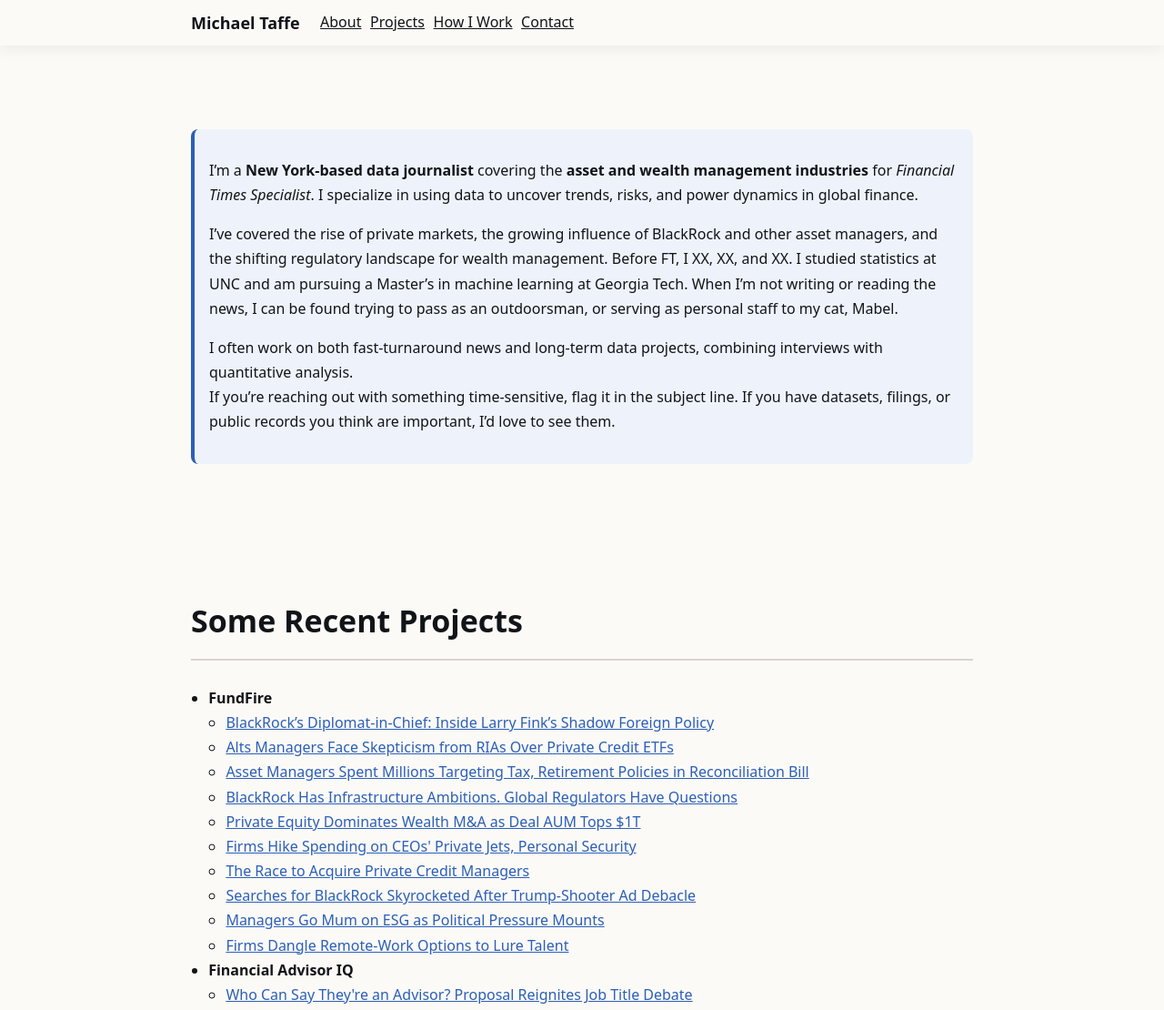
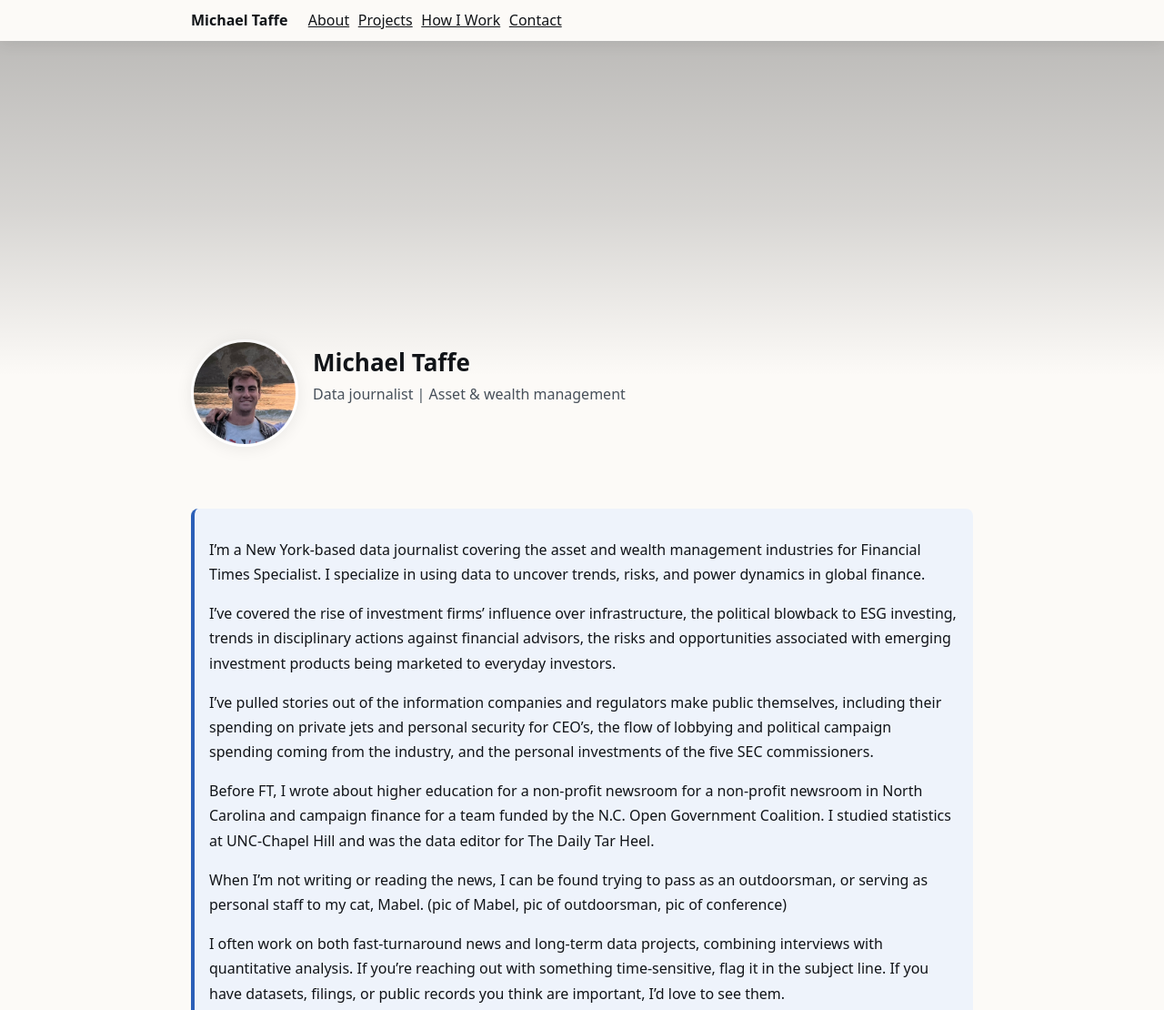
Before and after one commit to michaeltaffe/michaeltaffe.github.io, a plain HTML site: page index.html in a window 1280 px wide. Shown: the top 1110 px of the page at 91% size. Drawn offline with Linux system fonts and the light colour scheme.

Commit message:
Update index.html

```diff
--- a/index.html
+++ b/index.html
@@ -4,48 +4,56 @@
 <meta charset="utf-8" />
 <meta name="viewport" content="width=device-width,initial-scale=1" />
 <title>Michael Taffe — Data Journalist</title>
+<meta name="description" content="Portfolio and contact for Michael Taffe, data journalist covering asset and wealth management." />
 
 <style>
-    :root {
-      --bg: #fcfaf7; --ink: #111418; --muted-ink: #47505a;
-      --rule: #dad4cc; --accent: #2b5fb8; --accent-ink: #0f2f6a;
-      --callout: #eef3fb; --nav-bg: rgba(252,250,247,0.9);
-      --shadow: 0 2px 18px rgba(17,20,24,.08); --radius: 14px;
-      --maxw: 860px; --leading: 1.7;
-      --step-0: clamp(16px, 1.2vw, 18px); --step-1: clamp(20px, 2.2vw, 26px);
-      --step-2: clamp(24px, 3vw, 34px);
+  :root{
+    --bg:#fcfaf7;--ink:#111418;--muted:#47505a;--rule:#dad4cc;
+    --accent:#2b5fb8;--accent-ink:#0f2f6a;--callout:#eef3fb;
+    --nav-bg:rgba(252,250,247,.92);--shadow:0 2px 18px rgba(17,20,24,.08);
+    --maxw:860px;--radius:14px;--leading:1.7;
+    --step-0:clamp(16px,1.2vw,18px);--step-1:clamp(20px,2.2vw,26px);--step-2:clamp(24px,3vw,34px);
   }
-    html { scroll-behavior: smooth; }
-    body {
-      margin: 0; background: var(--bg); color: var(--ink);
-      font: 400 var(--step-0)/var(--leading) ui-sans-serif, system-ui, -apple-system;
+  html{scroll-behavior:smooth}
+  body{margin:0;background:var(--bg);color:var(--ink);font:400 var(--step-0)/var(--leading) ui-sans-serif,system-ui,-apple-system,Segoe UI,Roboto,Helvetica,Arial}
+  h2{font-size:var(--step-2);border-bottom:2px solid var(--rule);padding-bottom:.35em;margin-top:0}
+
+  /* Header & nav */
+  header{position:sticky;top:0;z-index:1000;background:var(--nav-bg);backdrop-filter:blur(8px);box-shadow:var(--shadow)}
+  .nav{max-width:var(--maxw);margin:0 auto;padding:.55rem 1rem;display:flex;align-items:center;gap:.6rem}
+  .brand{font-weight:700;margin-right:.8rem}
+  .nav a{color:var(--ink);text-decoration:underline}
+  .nav a:hover{color:var(--accent-ink)}
+
+  /* Hero banner */
+  .hero{
+    position:relative;width:100%;height:min(46vh,420px);
+    background:url('banner.jpg') center/cover no-repeat;
   }
-    h2 { font-size: var(--step-2); border-bottom: 2px solid var(--rule); padding-bottom: .35em; }
-    strong { font-weight: 650; }
-
-    header {
-      position: sticky; top: 0; z-index: 1000;
-      backdrop-filter: blur(8px);
-      background: var(--nav-bg); box-shadow: var(--shadow);
-    }
-    .nav { max-width: var(--maxw); margin: 0 auto; padding: .6rem 1rem;
-      display: flex; align-items: center; gap: .6rem; }
-    .brand { font-weight: 700; font-size: 18px; margin-right: .8rem; }
-    .nav a { color: var(--ink); text-decoration: underline; }
-    .nav a:hover { color: var(--accent-ink); }
-
-    main { max-width: var(--maxw); margin: 0 auto; padding: 1rem; }
-    section { padding: 60px 0 40px; }
-
-    .callout {
-      background: var(--callout); border-left: 4px solid var(--accent);
-      padding: 1rem; border-radius: 8px; margin: 1rem 0;
+  .hero::after{ /* subtle gradient for readability */
+    content:"";position:absolute;inset:0;background:linear-gradient(to bottom, rgba(0,0,0,.25), rgba(0,0,0,.15), rgba(0,0,0,.0));
   }
 
-    ul { padding-left: 1.2rem; }
-    footer { margin-top: 40px; padding: 28px 1rem; border-top: 1px solid var(--rule); text-align: center; color: var(--muted-ink); }
-    a { color: var(--accent); }
-    a:hover { color: var(--accent-ink); }
+  main{max-width:var(--maxw);margin:0 auto;padding:1rem}
+  section{padding:60px 0 40px}
+
+  /* Headshot */
+  .intro{
+    display:flex;align-items:flex-start;gap:1rem;margin-top:-56px; /* overlaps hero slightly */
+  }
+  .headshot{
+    width:112px;height:112px;border-radius:50%;object-fit:cover;border:3px solid #fff;box-shadow:var(--shadow);
+  }
+
+  /* About box */
+  .callout{background:var(--callout);border-left:4px solid var(--accent);padding:1rem;border-radius:8px;margin:0.5rem 0 1rem}
+
+  /* Lists & links */
+  a{color:var(--accent)} a:hover{color:var(--accent-ink)}
+  ul{padding-left:1.2rem}
+
+  /* Footer */
+  footer{margin-top:40px;padding:28px 1rem;border-top:1px solid var(--rule);text-align:center;color:var(--muted)}
 </style>
 </head>
 <body>
@@ -60,22 +68,37 @@
   </nav>
 </header>
 
+<div class="hero" role="img" aria-label="Landscape banner image"></div>
+
 <main>
+  <!-- Intro + headshot -->
+  <div class="intro">
+    <img class="headshot" src="headshot.jpg" alt="Headshot of Michael Taffe" />
+    <div>
+      <h1 style="margin:.2rem 0 0;font-size:var(--step-1);">Michael Taffe</h1>
+      <div style="color:var(--muted)">Data journalist | Asset &amp; wealth management</div>
+    </div>
+  </div>
+
   <!-- ABOUT -->
   <section id="about">
     <div class="callout">
-      <p>I’m a <strong>New York-based data journalist</strong> covering the <strong>asset and wealth management industries</strong> for <em>Financial Times Specialist</em>. I specialize in using data to uncover trends, risks, and power dynamics in global finance.</p>
-      <p>I’ve covered the rise of private markets, the growing influence of BlackRock and other asset managers, and the shifting regulatory landscape for wealth management. Before FT, I XX, XX, and XX. I studied statistics at UNC and am pursuing a Master’s in machine learning at Georgia Tech. When I’m not writing or reading the news, I can be found trying to pass as an outdoorsman, or serving as personal staff to my cat, Mabel.</p>
-      <p>I often work on both fast-turnaround news and long-term data projects, combining interviews with quantitative analysis.<br>
-      If you’re reaching out with something time-sensitive, flag it in the subject line. If you have datasets, filings, or public records you think are important, I’d love to see them.</p>
+      <p>I’m a New York-based data journalist covering the asset and wealth management industries for Financial Times Specialist. I specialize in using data to uncover trends, risks, and power dynamics in global finance. </p>
+      <p>I’ve covered the rise of investment firms’ influence over infrastructure, the political blowback to ESG investing, trends in disciplinary actions against financial advisors, the risks and opportunities associated with emerging investment products being marketed to everyday investors.</p>
+      <p>I’ve pulled stories out of the information companies and regulators make public themselves, including their spending on private jets and personal security for CEO’s, the flow of lobbying and political campaign spending coming from the industry, and the personal investments of the five SEC commissioners.</p>
+      <p>Before FT, I wrote about higher education for a non-profit newsroom for a non-profit newsroom in North Carolina and campaign finance for a team funded by the N.C. Open Government Coalition. I studied statistics at UNC-Chapel Hill and was the data editor for The Daily Tar Heel. </p>
+      <p>When I’m not writing or reading the news, I can be found trying to pass as an outdoorsman, or serving as personal staff to my cat, Mabel. (pic of Mabel, pic of outdoorsman, pic of conference)</p>
+      <p>I often work on both fast-turnaround news and long-term data projects, combining interviews with quantitative analysis. If you’re reaching out with something time-sensitive, flag it in the subject line. If you have datasets, filings, or public records you think are important, I’d love to see them.</p>
     </div>
   </section>
 
   <!-- PROJECTS -->
   <section id="projects">
     <h2>Some Recent Projects</h2>
+
     <ul>
-      <li><strong>FundFire</strong>
+      <!-- FundFire first -->
+      <li><strong>FF</strong>
         <ul>
           <li><a href="https://www.ft.com">BlackRock’s Diplomat-in-Chief: Inside Larry Fink’s Shadow Foreign Policy</a></li>
           <li><a href="https://www.ft.com">Alts Managers Face Skepticism from RIAs Over Private Credit ETFs</a></li>
@@ -89,12 +112,13 @@
           <li><a href="https://www.ft.com">Firms Dangle Remote-Work Options to Lure Talent</a></li>
         </ul>
       </li>
+
+      <!-- Financial Advisor IQ with U5 as a nested bullet -->
       <li><strong>Financial Advisor IQ</strong>
         <ul>
           <li><a href="https://www.ft.com">Who Can Say They're an Advisor? Proposal Reignites Job Title Debate</a></li>
           <li><a href="https://www.ft.com">What's Driving the Boom in Structured Product Arbitrations</a></li>
-        </ul>
-      </li>
+
           <li><strong>U5 Series</strong>
             <ul>
               <li><a href="https://www.ft.com">Brokers Fired: Here’s Why Top Firms Give the Boot</a></li>
@@ -105,6 +129,10 @@
               <li><a href="https://www.ft.com">Financial Services Industry Spending on Lobbyists Like It's 2009</a></li>
             </ul>
           </li>
+        </ul>
+      </li>
+
+      <!-- More -->
       <li><strong>More</strong>
         <ul>
           <li><a href="https://www.ft.com">IG: You Had Me at Low Cost: SEC Commissioners' Personal Assets</a></li>
@@ -118,7 +146,7 @@
     </ul>
   </section>
 
-  <!-- HOW I WORK -->
+  <!-- HOW I WORK (exact copy) -->
   <section id="how-i-work">
     <h2>How I Work</h2>
     <p><strong>What does on the record/on background/off the record mean?</strong></p>
@@ -141,7 +169,7 @@
     <p>Accuracy matters. If you think I got something wrong, please email me directly. I’ll review it promptly and, if necessary, correct the record. Corrections and clarifications are published transparently. If you have additional context that didn’t make it into a story, I welcome it — reporting is an ongoing conversation.</p>
     <p><strong>What is a data reporter, anyway?</strong></p>
     <p>It means I use data and documents — from corporate disclosures to government datasets to XX — alongside interviews to tell stories. Sometimes that means analyzing thousands of datapoints in Excel or R; other times it’s as simple as turning a PDF into something searchable. My job is to find the signal in the noise and explain it clearly to inform and promote accountability, and help folks do their jobs better. </p>
-    <p><strong>I have a comment/feedback on something you wrote and want to talk to you about it.</strong></p>
+    <p><strong>I have a comment/feedback on something you wrote and want to talk to you about it. </strong></p>
     <p>The best way to reach me is via email. I also hold open office hours weekly for readers, sources, and anyone curious about my reporting. [Office Hours link here]</p>
   </section>
 
@@ -149,17 +177,16 @@
   <section id="contact">
     <h2>Contact</h2>
     <ul>
-      <li><a href="https://www.linkedin.com/">LinkedIn</a></li>
-      <li>X (inactive)</li>
+      <li><a href="https://www.linkedin.com/in/michael-taffe" target="_blank" rel="noopener">LinkedIn: in/michael-taffe</a></li>
+      <li><a href="https://twitter.com/MichaelJTaffe" target="_blank" rel="noopener">X (inactive): @MichaelJTaffe</a></li>
       <li>FT email: <a href="mailto:michael.taffe@ft.com">michael.taffe@ft.com</a></li>
-      <li>ProtonMail/Signal: <a href="https://www.ft.com">Secure Contact →</a></li>
+      <li>ProtonMail: <a href="mailto:michaeltaffe@proton.me">michaeltaffe@proton.me</a></li>
+      <li>Signal: michaeltaffe.33</li>
     </ul>
   </section>
 </main>
 
-<footer>
-  © <span id="y"></span> Michael Taffe
-</footer>
-<script>document.getElementById("y").textContent = new Date().getFullYear();</script>
+<footer>© <span id="y"></span> Michael Taffe</footer>
+<script>document.getElementById("y").textContent=new Date().getFullYear();</script>
 </body>
 </html>
```
Lines whose indentation alone changed are shown as unchanged.
